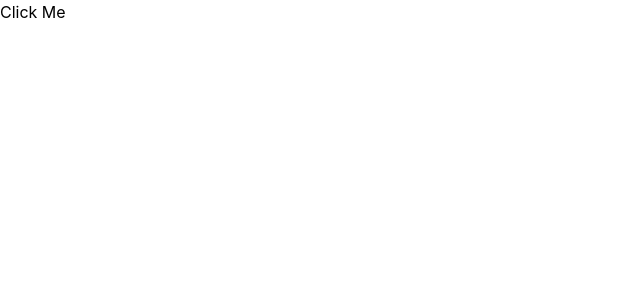
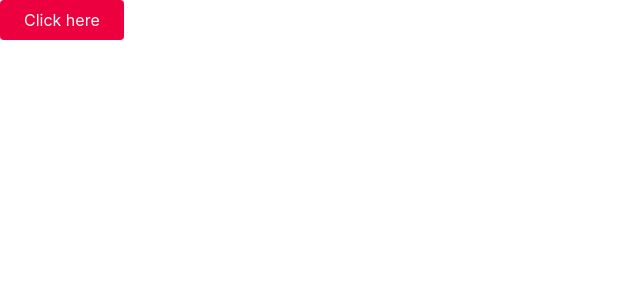
Before and after one commit to Prashant-Malviya/Sangati, a React (Vite) app: page / in a window 1280 px wide. Shown: the top 300 px of the page, without its empty margins (0-640 px from the left). Built offline with nearby package versions, Linux system fonts and the light colour scheme.

Commit message:
example of useref

```diff
--- a/src/App.tsx
+++ b/src/App.tsx
@@ -12,16 +12,14 @@ import Video from "./components/app/Video";
 import Audio from "./components/app/Audio";
 import Chat from "./components/app/Chat";
 import NotFound from "./components/NotFound";
-import Context from "./components/Context";
-import { useState } from "react";
+import Context from "./Context";
 
 
 const App = () => {
 
-  const [session, setSession] = useState(null);
 
   return (
-    <Context.Provider value={{session,setSession}}>
+    <Context.Provider value={"Namaste"}>
       <BrowserRouter>
         <Routes>
           <Route path="/" element={<Home />} />
@@ -40,7 +38,7 @@ const App = () => {
           <Route path="*" element={<NotFound />} />
         </Routes>
       </BrowserRouter>
-    </Context.Provider>
+      </Context.Provider>
   );
 };
 
--- /dev/null
+++ b/src/Context.tsx
@@ -0,0 +1,5 @@
+import { createContext } from "react";
+
+const Context = createContext<any>(null);
+
+export default Context;
--- a/src/components/Context.tsx
+++ /dev/null
@@ -1,5 +0,0 @@
-import { createContext } from "react";
-
-const Context = createContext<any>(null)
-
-export default Context
--- a/src/components/Home.tsx
+++ b/src/components/Home.tsx
@@ -1,19 +1,23 @@
-import { useContext, useState } from "react";
-import Context from "./Context";
+import { useRef } from 'react'
 
 const Home = () => {
 
-  const {session,setSession} = useContext(Context)
+  const buttonRef = useRef<HTMLButtonElement | null>(null)
 
+  const demo = ()=>{
+   if(buttonRef.current){
+    const button = buttonRef.current
+    button.style.color = "yellow"
+    button.style.backgroundColor = "blue"
+   }
+  }
   return (
-   <div>
-    <button onClick={()=>setSession("Namaste@gmail.com")}>
-    Click Me
-    </button>
+    <div>
 
-    <p>{session}</p>
+      <button ref={buttonRef} onClick={demo} className='bg-rose-600 px-6 py-2 rounded text-white'>Click here</button>
+
     </div>
-  );
-};
+  )
+}
 
-export default Home;
+export default Home
--- a/src/components/Login.tsx
+++ b/src/components/Login.tsx
@@ -4,6 +4,7 @@ import Card from "./shared/Card";
 import Input from "./shared/Input";
 
 const Login = () => {
+
   return (
     <div className="bg-gray-100 flex items-center justify-center h-screen">
       <div className="w-6/12 animate__animated animate__fadIn">
--- a/src/components/shared/Avatar.tsx
+++ b/src/components/shared/Avatar.tsx
@@ -17,7 +17,7 @@ const Avatar: FC<AvatarInterface> =
   subtitle='subtitle missing',
   image,
   titleColor="3000000",
-  subtitleColor="#f5f5f5" ,
+  subtitleColor="#f5f5f5",
   key
 }) => {
   return (
```
